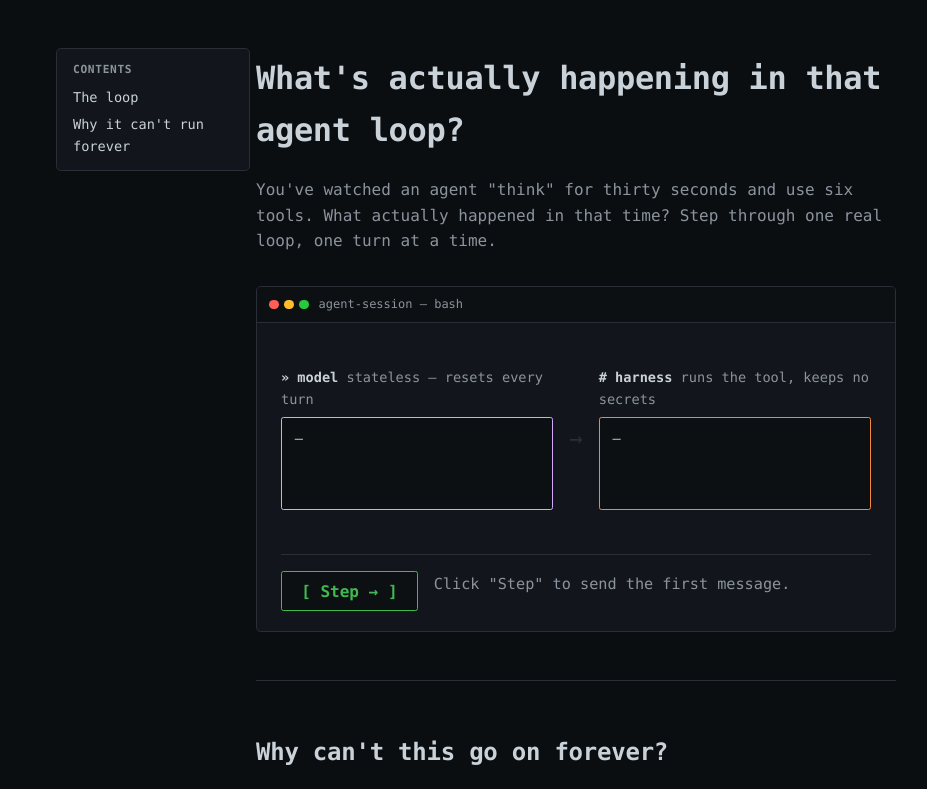
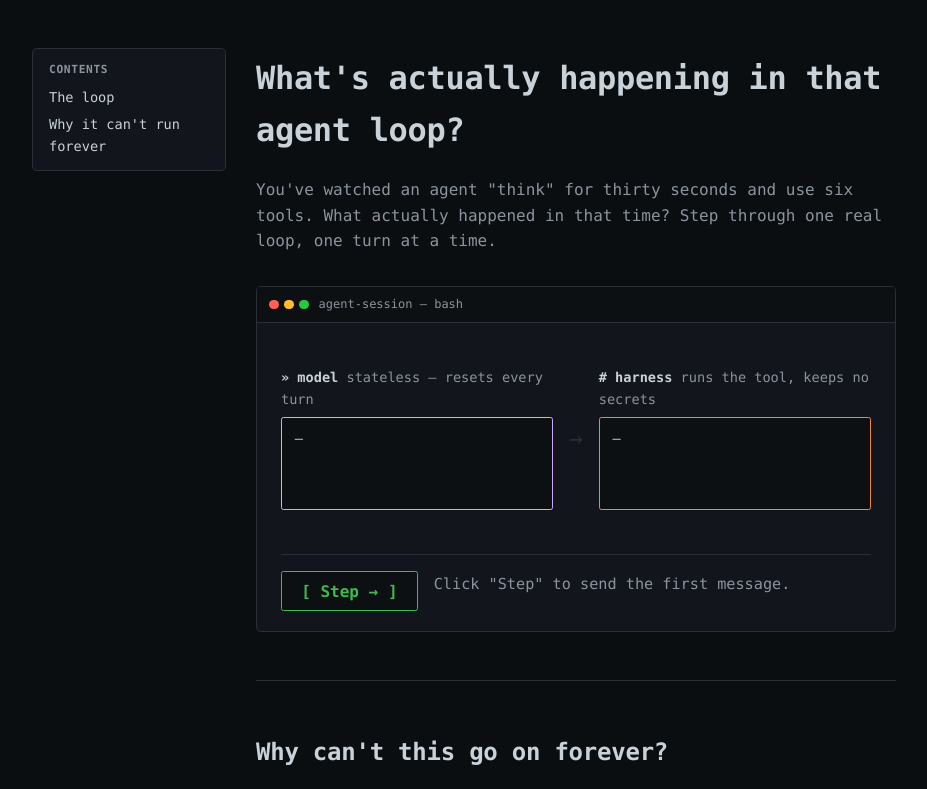
Before and after one commit to comp4020-agentic-coding-studio/comp4020-ass1-StudyRem, a website: page index.html in a window 1280 px wide. Shown: the top 789 px of the page, without its empty margins (64-991 px from the left). Drawn offline with Linux system fonts and the light colour scheme.

Commit message:
Widen the gap between the floating TOC and main content
2.5rem read as cramped against the article column; 4rem gives it
clearer separation.

```diff
--- a/styles.css
+++ b/styles.css
@@ -86,7 +86,7 @@ a {
   .toc {
     position: fixed;
     top: 3rem;
-    left: max(1rem, calc(50% - 32.5rem));
+    left: max(1rem, calc(50% - 34rem));
     width: 10rem;
     max-width: 10rem;
     margin: 0;
```
